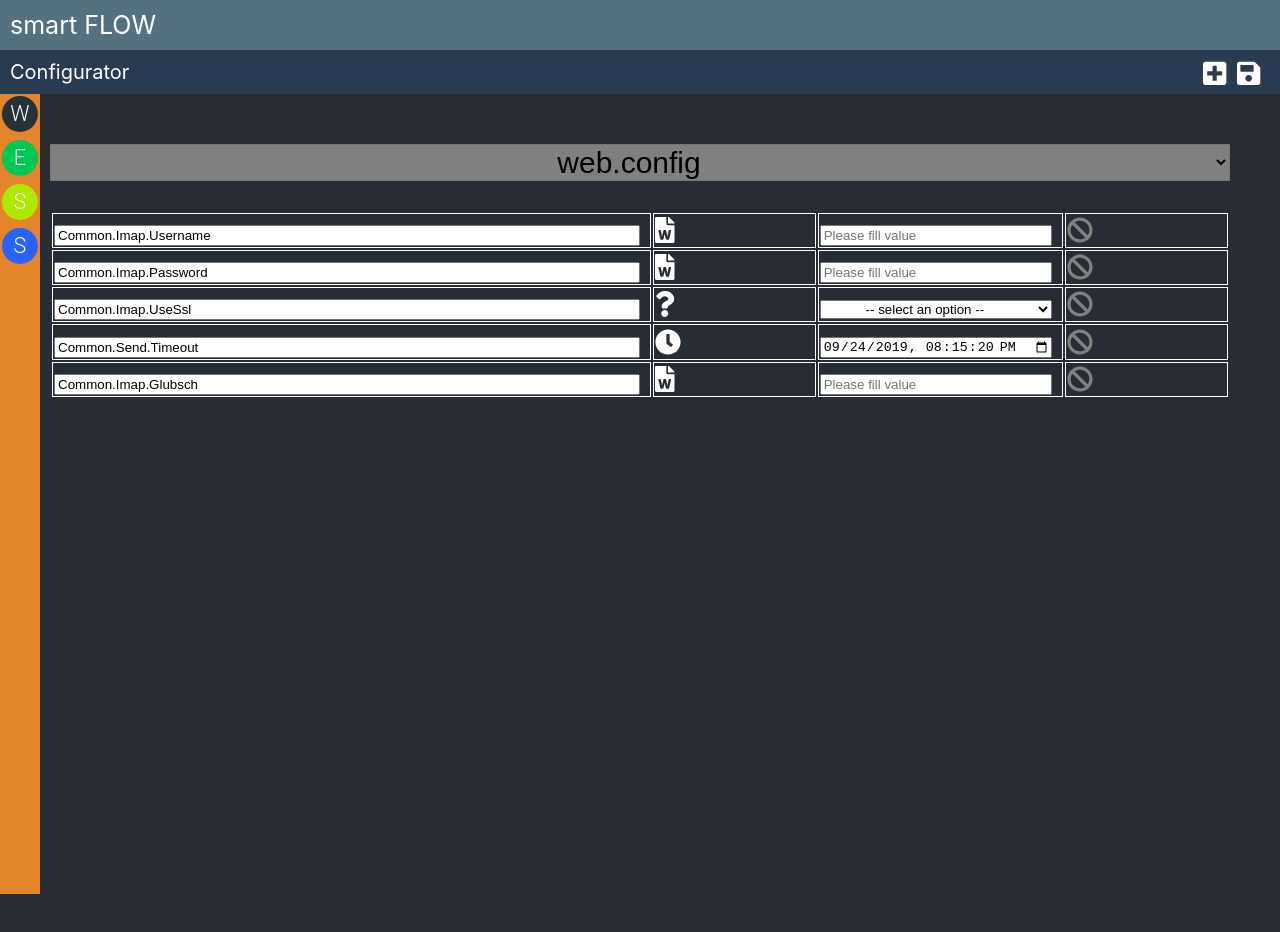
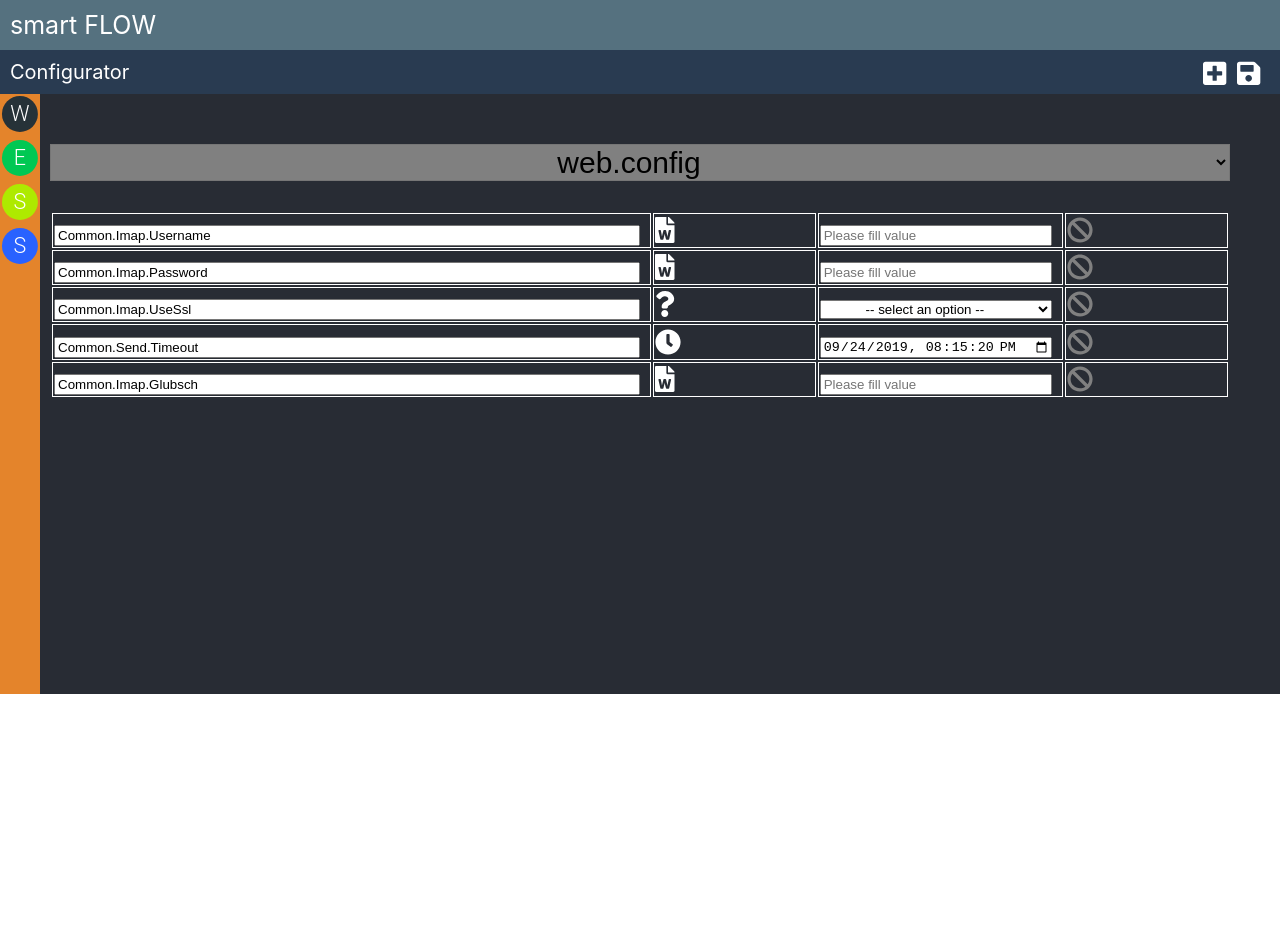
Before and after one commit to deBabbbe/ReactConfigurator, a React (Create React App) app: page / in a window 1280 px wide. Shown: the top 932 px of the page. After the commit the page ends 800 px from the top, so only its background shows below. Built offline with nearby package versions, Linux system fonts and the light colour scheme.

Commit message:
Improoved css a bit (absolutly no expert)

```diff
--- a/src/App.css
+++ b/src/App.css
@@ -1,6 +1,6 @@
 .App-header {
   background-color: #282c34;
-  min-height: 100vh;
+  height: 500px;
   font-size: calc(10px + 2vmin);
   color: white;
   padding: 50px;
@@ -21,7 +21,7 @@
 .ConfigBar {
   float: left;
   width: 40px;
-  min-height: 100vh;
+  height: 600px;
   background-color: #e4842b;
 }
 th,
--- a/src/App.scss
+++ b/src/App.scss
@@ -1,6 +1,6 @@
 .App-header {
   background-color: #282c34;
-  min-height: 100vh;
+  height: 500px;
   font-size: calc(10px + 2vmin);
   color: white;
   padding: 50px;
@@ -24,7 +24,7 @@
 .ConfigBar {
   float: left;
   width: 40px;
-  min-height: 100vh;
+  height: 600px;
   background-color: #E4842B;
 }
 
```
